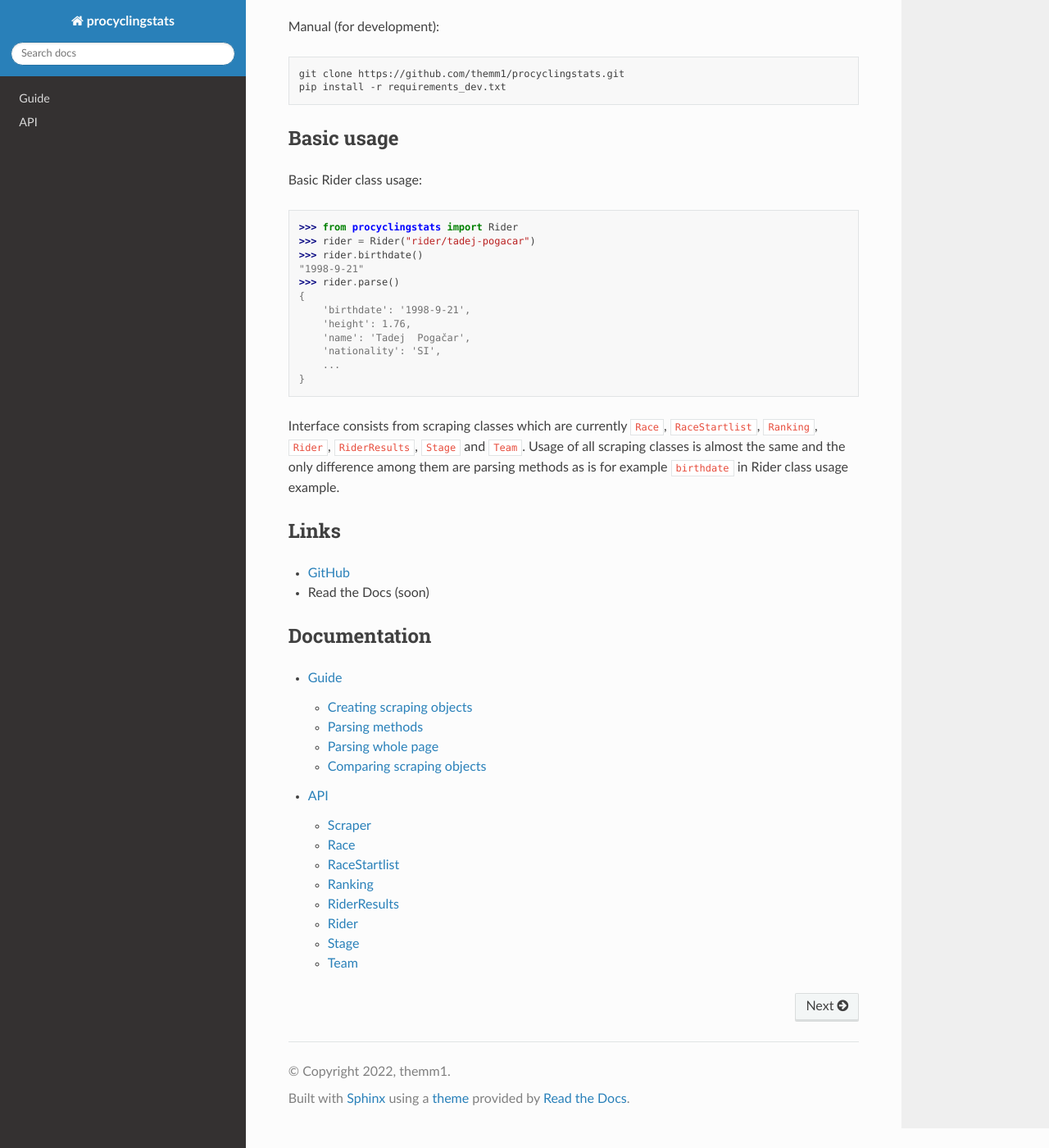
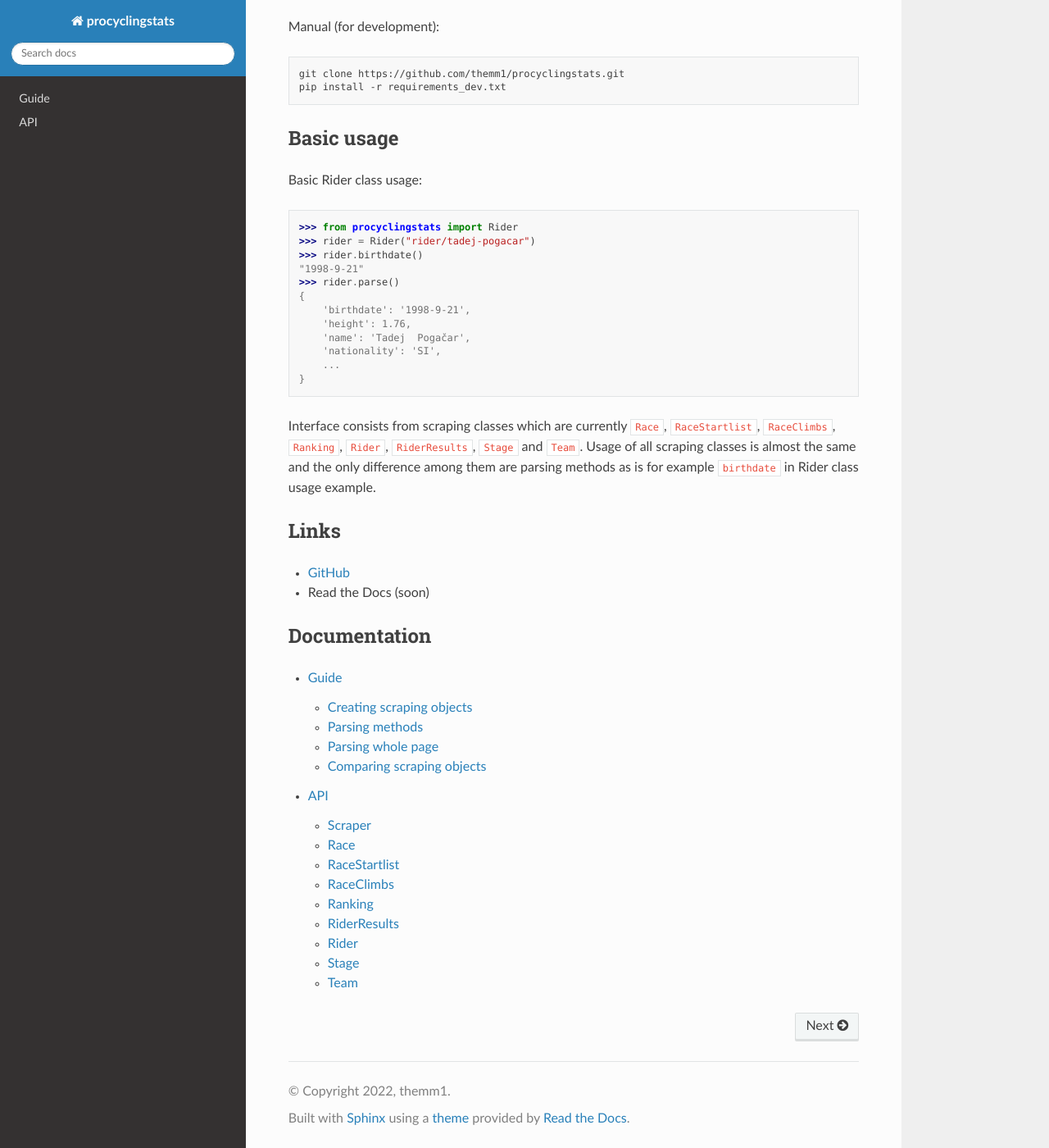
Before and after one commit to themm1/procyclingstats, a Sphinx documentation site: the page built from docs/source/index.rst, in a window 1280 px wide and 1400 px high, scrolled down 382 px. Shown: the whole window at 82% size. Built offline with Sphinx 7.4.7 and the Read the Docs theme 2.0.0, drawn with Linux system fonts in a browser that asks for light colours.

Commit message:
RaceClimbs class added to docs

```diff
--- a/README.rst
+++ b/README.rst
@@ -40,10 +40,10 @@ Basic Rider class usage:
 }
 
 Interface consists from scraping classes which are currently ``Race``,
-``RaceStartlist``, ``Ranking``, ``Rider``, ``RiderResults``, ``Stage`` and
-``Team``. Usage of all scraping classes is almost the same and the only
-difference among them are parsing methods as is for example ``birthdate`` in
-Rider class usage example.
+``RaceStartlist``, ``RaceClimbs``, ``Ranking``, ``Rider``, ``RiderResults``,
+``Stage`` and ``Team``. Usage of all scraping classes is almost the same and
+the only difference among them are parsing methods as is for example
+``birthdate`` in Rider class usage example.
 
 Links
 -----
```
Also changed, not shown: docs/source/api.rst (+8 -0 lines).
